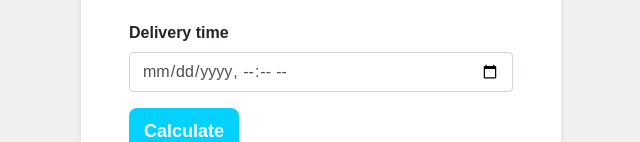
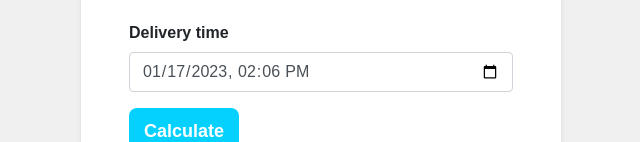
Before and after one commit to acamaras0/Delivery-Fee-Calculator, a React (Create React App) app in the folder client/: page / in a window 1280 px wide. Shown: the part 568-710 px from the top of the page, without its empty margins (319-959 px from the left). Built offline with nearby package versions, Linux system fonts and the light colour scheme; a web font is replaced by a local one.

Commit message:
added default date value

```diff
--- a/client/src/components/Input.tsx
+++ b/client/src/components/Input.tsx
@@ -12,6 +12,11 @@ const Input = ({
   setNumberOfItems,
   setShow,
 }: InputProps) => {
+
+  const now = new Date()
+    .toISOString()
+    .slice(0, new Date().toISOString().lastIndexOf(":"));
+
   return (
     <form className="m-5" onSubmit={() => setShow(true)}>
       <motion.img
@@ -71,7 +76,8 @@ const Input = ({
         <input
           className="form-control"
           type="datetime-local"
-          min={new Date().toISOString().split("T")[0]}
+          min={now}
+          value={now}
           onChange={(e: any) => {
             const date = new Date(e.target.value).toISOString();
             const datetime = date.split("T");
```
